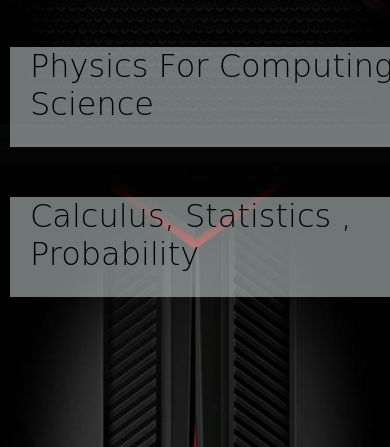
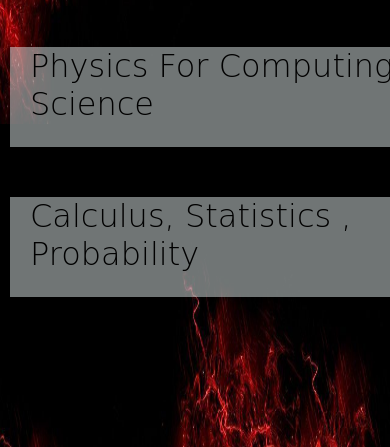
Before and after one commit to ss467/csbs, a plain HTML site: page index.html in a window 390 px wide. Shown: the part 720-1167 px from the top of the page. Drawn offline with Linux system fonts and the light colour scheme.

Commit message:
Update styles.css

```diff
--- a/styles.css
+++ b/styles.css
@@ -106,7 +106,7 @@ a{
         height: 250px;
     }
     body{
-        background-image: url("back.jpg");
+
         background-repeat: no-repeat;
         background-attachment: fixed;
         background-size: 100%;
```
